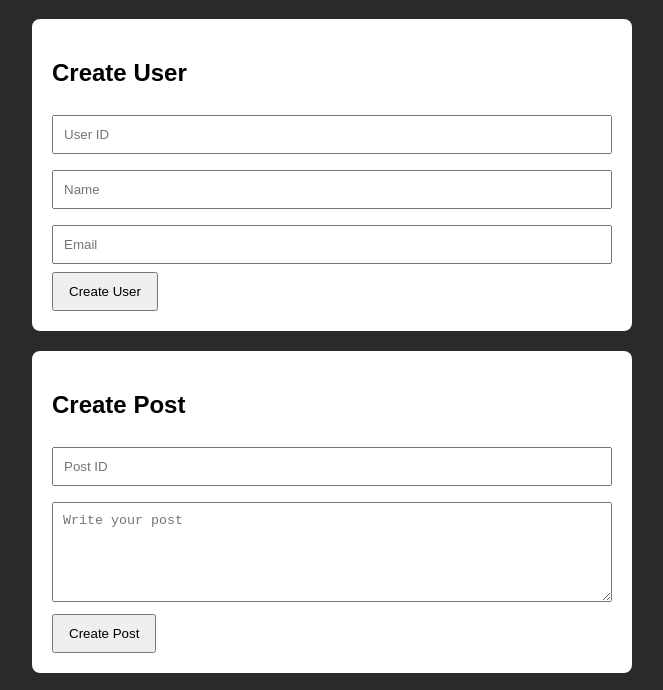
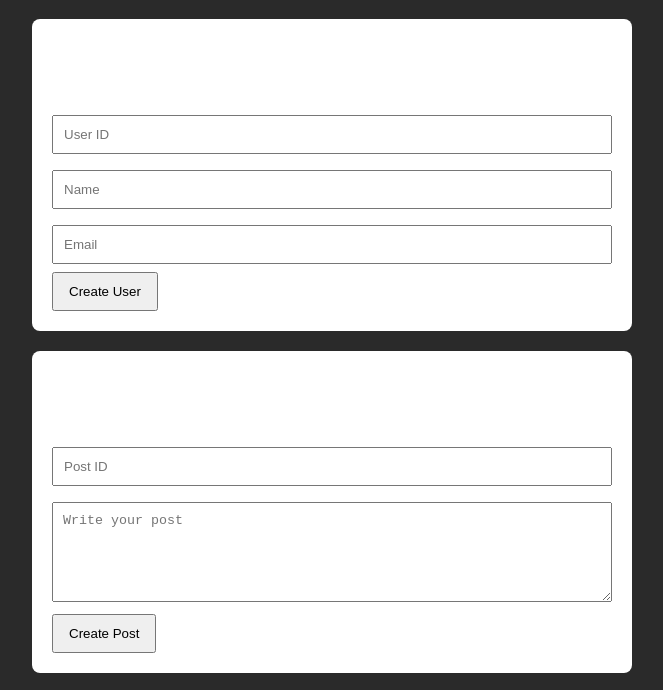
Before and after one commit to Gunjan-2007/blog-project, a plain HTML site: page frontend/index.html in a window 1280 px wide. Shown: the part 91-781 px from the top of the page, without its empty margins (308-971 px from the left). Drawn offline with nearby package versions, Linux system fonts and the light colour scheme.

Commit message:
updated styling

```diff
--- a/frontend/style.css
+++ b/frontend/style.css
@@ -1,6 +1,5 @@
 body {
     font-family:sans-serif;
-    background-color: #f5f5f5;
     margin: 0;
     padding: 30px;
     background-color: #2a2a2a;
@@ -11,7 +10,7 @@ h1 {
     text-align: center;
 }
 h2{
-    color: black;
+    color: white;
 }
 
 .container {
```
